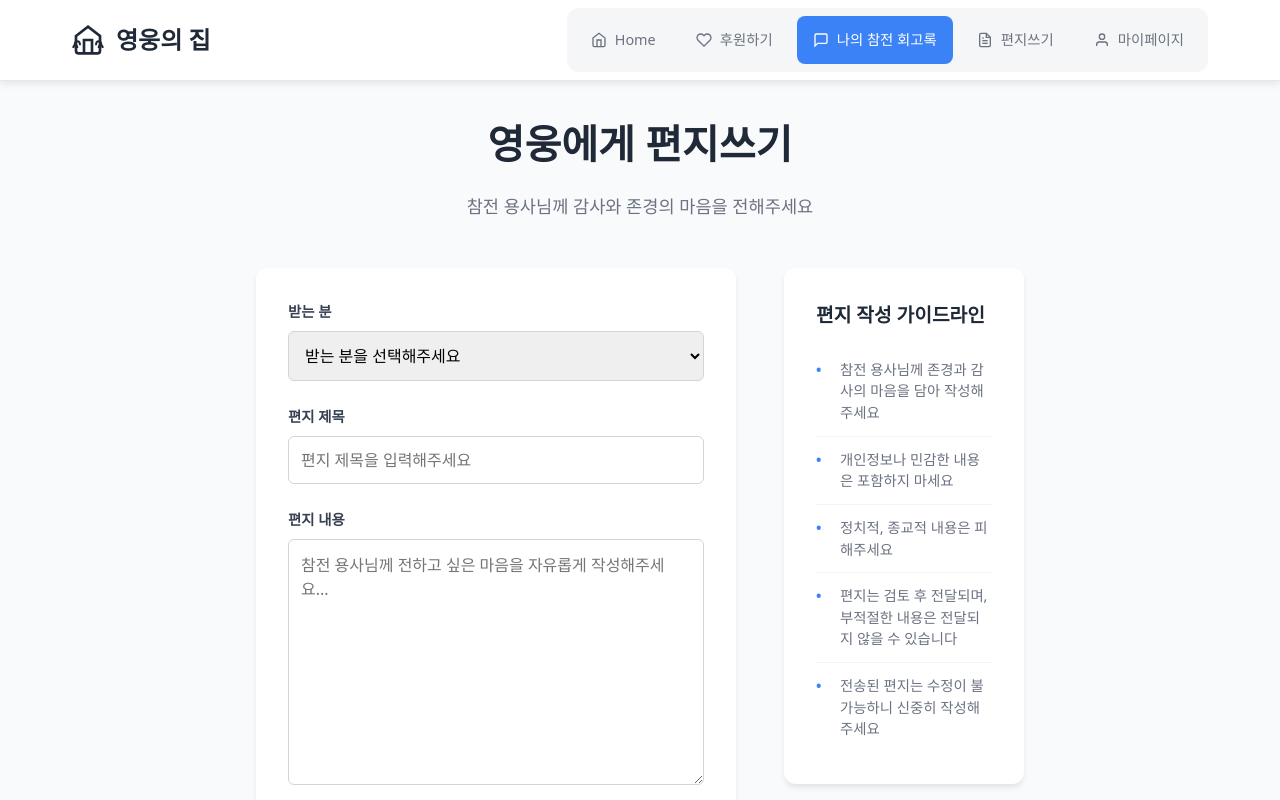
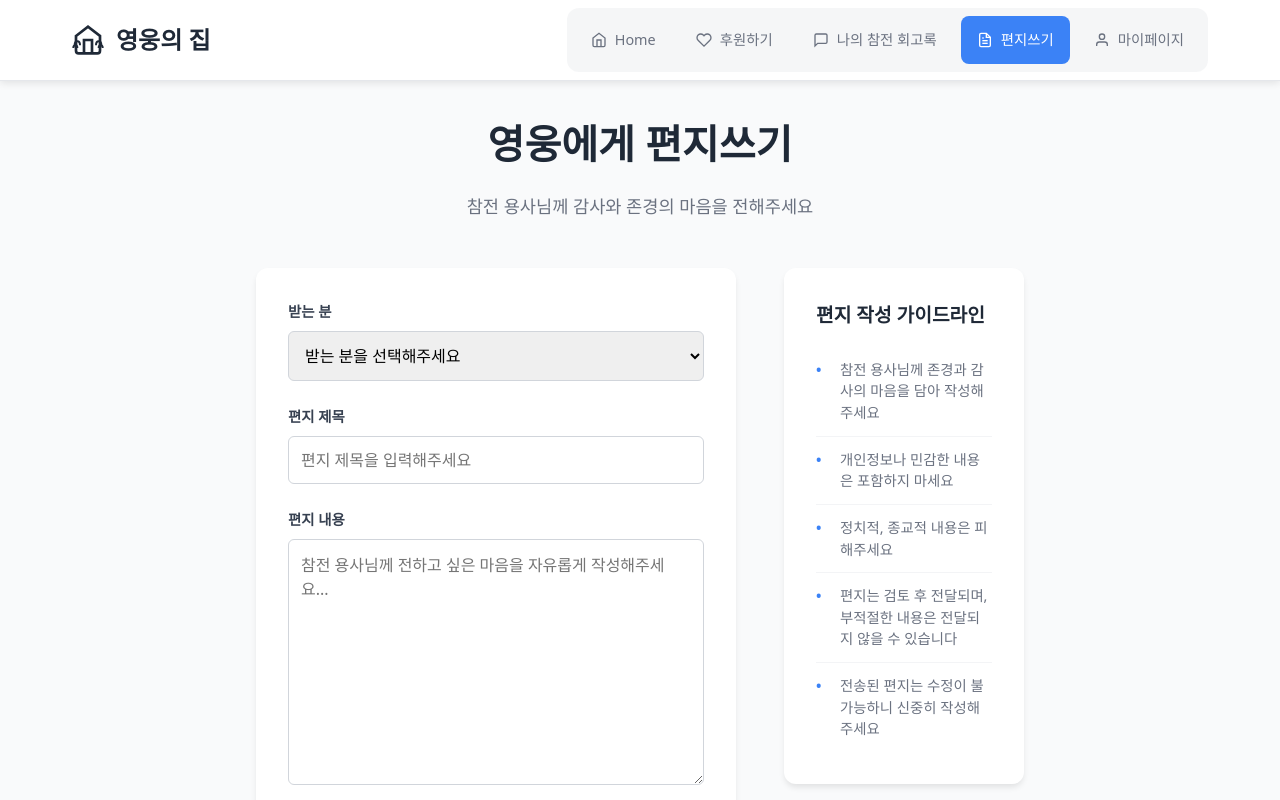
Before and after one commit to 9oormthon-univ/2025_SEASONTHON_TEAM_93_FE, a React (Vite) app: page /write-letter in a window 1280 px wide. Shown: the top 800 px of the page. Built offline with nearby package versions, Linux system fonts and the light colour scheme.

Commit message:
feat: 네비게이션 링크에 따른 활성화 정리

```diff
--- a/src/components/Header.css
+++ b/src/components/Header.css
@@ -23,6 +23,14 @@
   display: flex;
   align-items: center;
   gap: 0.75rem;
+}
+
+.logo-link {
+  display: flex;
+  align-items: center;
+  gap: 0.75rem;
+  text-decoration: none;
+  color: inherit;
 }
 
 .logo-icon {
--- a/src/components/Header.tsx
+++ b/src/components/Header.tsx
@@ -1,10 +1,13 @@
 import './Header.css';
+import { Link, useLocation } from 'react-router-dom';
 
 const Header = () => {
+  const location = useLocation();
   return (
     <header className='header'>
       <div className='header-container'>
         <div className='logo'>
+          <Link to='/' className='logo-link'>
             <svg
               className='logo-icon'
               viewBox='0 0 24 24'
@@ -23,11 +26,15 @@ const Header = () => {
               <path d='M23 18c0-1 0-2-1.5-2s-1.5 1-1.5 2' strokeWidth='1.5' />
             </svg>
             <span className='logo-text'>영웅의 집</span>
+          </Link>
         </div>
         <nav className='nav'>
           <ul className='nav-list'>
             <li>
-              <a href='#' className='nav-link'>
+              <Link
+                to='/'
+                className={`nav-link ${location.pathname === '/' ? 'nav-link-highlighted' : ''}`}
+              >
                 <svg
                   className='nav-icon'
                   viewBox='0 0 24 24'
@@ -39,7 +46,7 @@ const Header = () => {
                   <polyline points='9,22 9,12 15,12 15,22' />
                 </svg>
                 Home
-              </a>
+              </Link>
             </li>
             <li>
               <a href='#' className='nav-link'>
@@ -56,7 +63,10 @@ const Header = () => {
               </a>
             </li>
             <li>
-              <a href='#' className='nav-link nav-link-highlighted'>
+              <Link
+                to='/'
+                className={`nav-link ${location.pathname === '/' ? 'nav-link-highlighted' : ''}`}
+              >
                 <svg
                   className='nav-icon'
                   viewBox='0 0 24 24'
@@ -67,10 +77,13 @@ const Header = () => {
                   <path d='M21 15a2 2 0 0 1-2 2H7l-4 4V5a2 2 0 0 1 2-2h14a2 2 0 0 1 2 2z' />
                 </svg>
                 나의 참전 회고록
-              </a>
+              </Link>
             </li>
             <li>
-              <a href='#' className='nav-link'>
+              <Link
+                to='/write-letter'
+                className={`nav-link ${location.pathname === '/write-letter' ? 'nav-link-highlighted' : ''}`}
+              >
                 <svg
                   className='nav-icon'
                   viewBox='0 0 24 24'
@@ -85,7 +98,7 @@ const Header = () => {
                   <polyline points='10,9 9,9 8,9' />
                 </svg>
                 편지쓰기
-              </a>
+              </Link>
             </li>
             <li>
               <a href='#' className='nav-link'>
--- a/src/components/WriteLetter.css
+++ b/src/components/WriteLetter.css
@@ -64,7 +64,9 @@
   border-radius: 6px;
   font-size: 1rem;
   font-family: inherit;
-  transition: border-color 0.2s ease, box-shadow 0.2s ease;
+  transition:
+    border-color 0.2s ease,
+    box-shadow 0.2s ease;
 }
 
 .form-group input:focus,
```
Also changed, not shown: src/components/WriteLetter.tsx (line endings or trailing spaces). Lines whose indentation alone changed are shown as unchanged.
